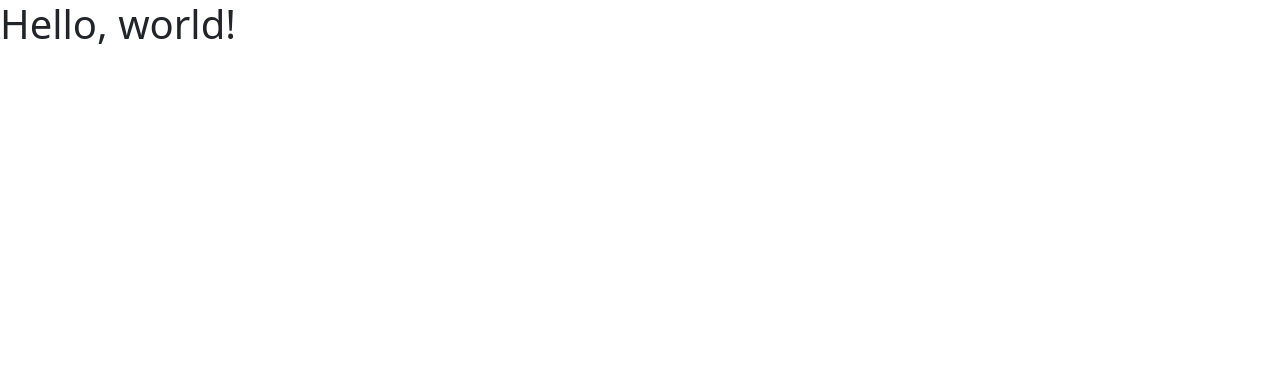
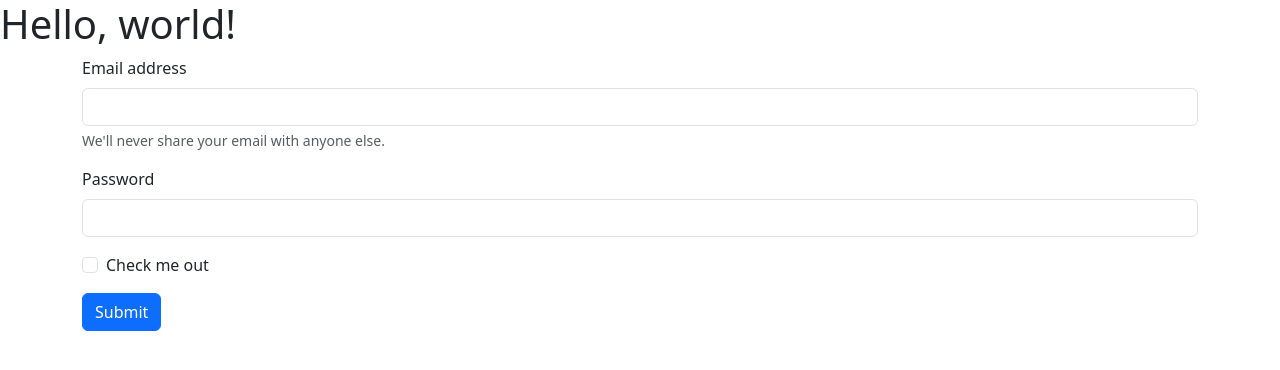
Before and after one commit to arjola92/centralized-workflow, a plain HTML site: page index.html in a window 1280 px wide. Drawn offline with nearby package versions, Linux system fonts and the light colour scheme.

Commit message:
add basic login form

```diff
--- a/index.html
+++ b/index.html
@@ -8,6 +8,28 @@
   </head>
   <body>
     <h1>Hello, world!</h1>
-    <script src="https://cdn.jsdelivr.net/npm/bootstrap@5.3.3/dist/js/bootstrap.bundle.min.js" integrity="sha384-YvpcrYf0tY3lHB60NNkmXc5s9fDVZLESaAA55NDzOxhy9GkcIdslK1eN7N6jIeHz" crossorigin="anonymous"></script>
+
+    <div class="container">
+      <form>
+        <div class="mb-3">
+          <label for="exampleInputEmail1" class="form-label">Email address</label>
+          <input type="email" class="form-control" id="exampleInputEmail1" aria-describedby="emailHelp">
+          <div id="emailHelp" class="form-text">We'll never share your email with anyone else.</div>
+        </div>
+        <div class="mb-3">
+          <label for="exampleInputPassword1" class="form-label">Password</label>
+          <input type="password" class="form-control" id="exampleInputPassword1">
+        </div>
+        <div class="mb-3 form-check">
+          <input type="checkbox" class="form-check-input" id="exampleCheck1">
+          <label class="form-check-label" for="exampleCheck1">Check me out</label>
+        </div>
+        <button type="submit" class="btn btn-primary">Submit</button>
+      </form>
+
+    </div>
+
+
+    <!-- <script src="https://cdn.jsdelivr.net/npm/bootstrap@5.3.3/dist/js/bootstrap.bundle.min.js" integrity="sha384-YvpcrYf0tY3lHB60NNkmXc5s9fDVZLESaAA55NDzOxhy9GkcIdslK1eN7N6jIeHz" crossorigin="anonymous"></script> -->
   </body>
 </html>
```
